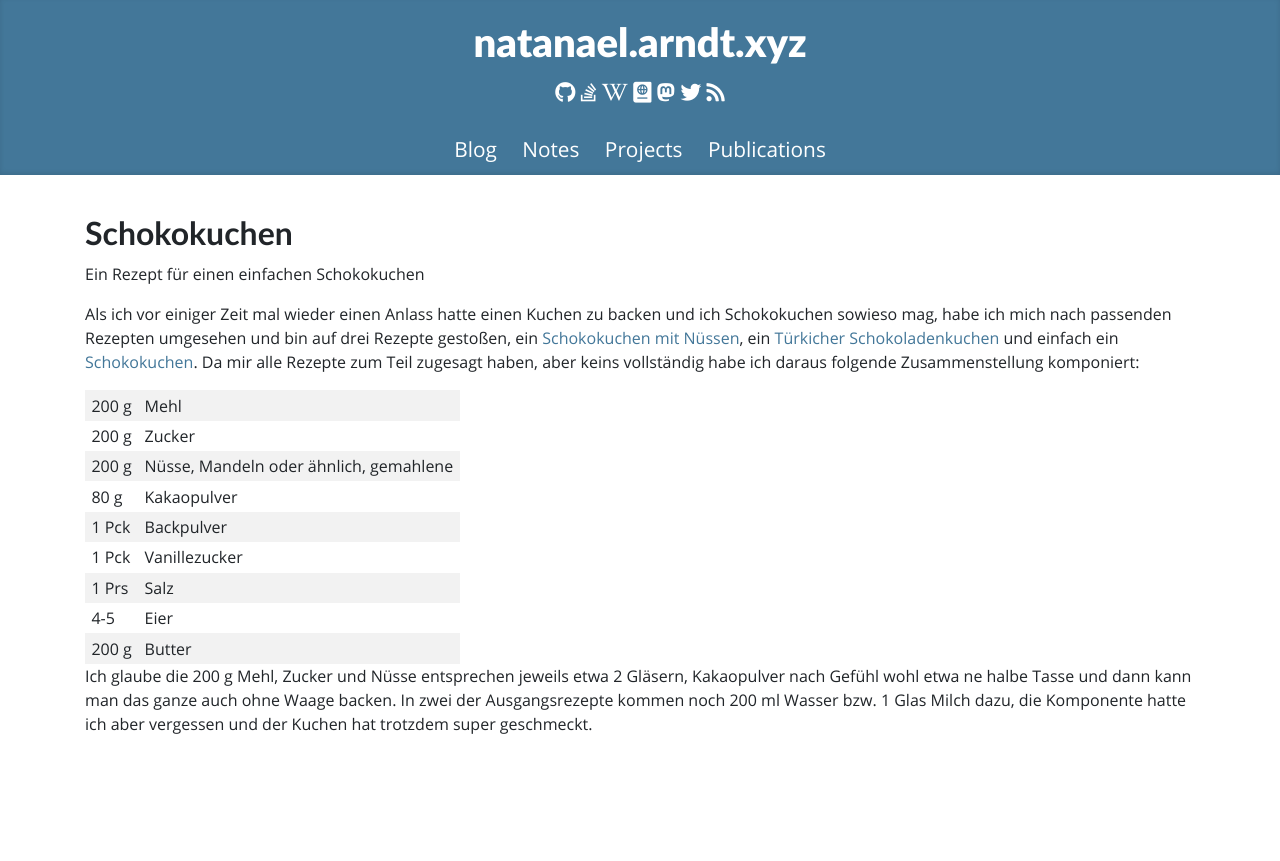
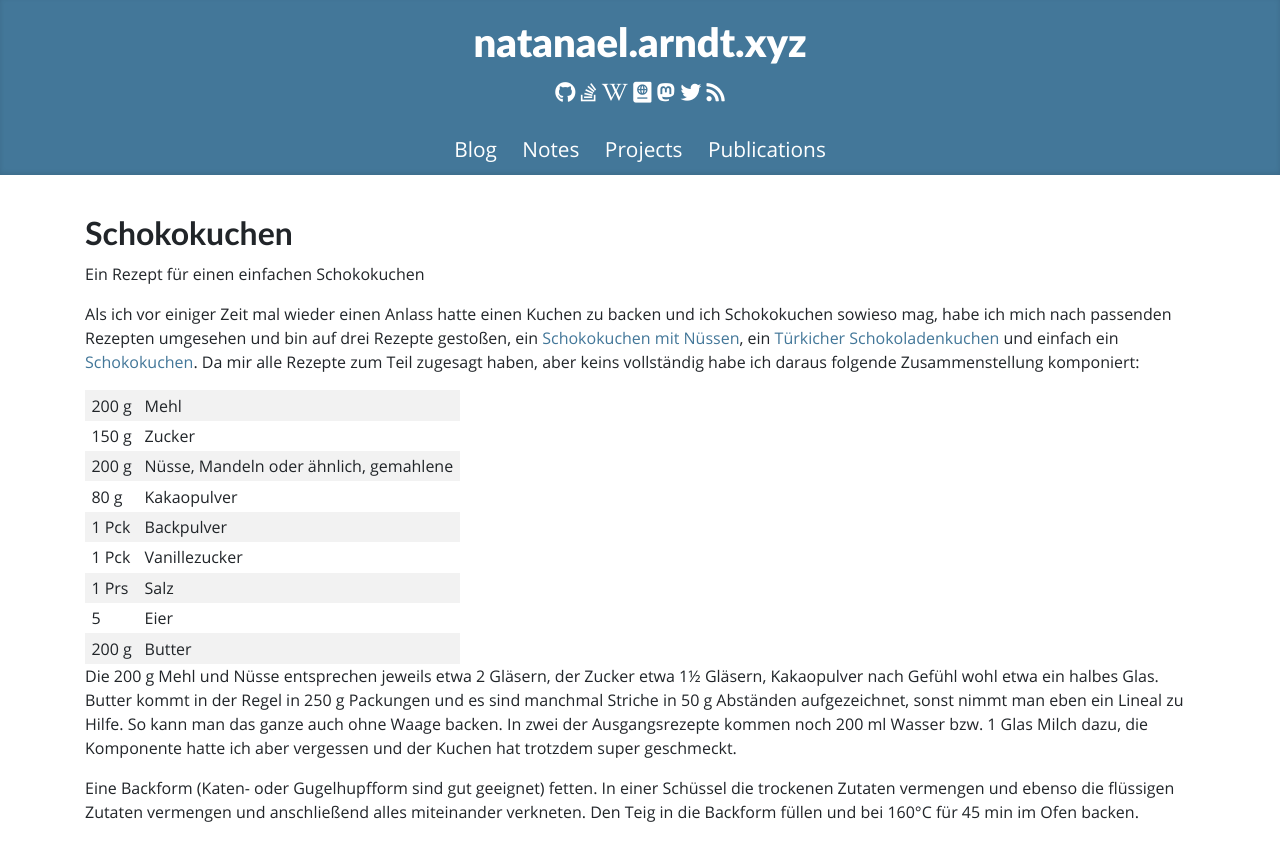
Before and after one commit to white-gecko/natanael.arndt.xyz, a Jekyll site: the page built from notes/schokokuchen.md, in a window 1280 px wide. Shown: the top 861 px of the page. Built offline with Jekyll 4.4.1, drawn with Linux system fonts in a browser that asks for light colours.

Commit message:
Mehr Angaben zum Rezept

```diff
--- a/notes/schokokuchen.md
+++ b/notes/schokokuchen.md
@@ -12,15 +12,21 @@ Da mir alle Rezepte zum Teil zugesagt haben, aber keins vollständig habe ich da
 
 
 |200 g |  Mehl |
-|200 g |  Zucker |
+|150 g |  Zucker |
 |200 g |  Nüsse, Mandeln oder ähnlich, gemahlene |
 | 80 g |  Kakaopulver |
 |1 Pck |  Backpulver |
 |1 Pck |  Vanillezucker |
 |1 Prs |  Salz |
-|  4-5 |  Eier |
+|    5 |  Eier |
 |200 g |  Butter |
 
 
-Ich glaube die 200 g Mehl, Zucker und Nüsse entsprechen jeweils etwa 2 Gläsern, Kakaopulver nach Gefühl wohl etwa ne halbe Tasse und dann kann man das ganze auch ohne Waage backen.
+Die 200 g Mehl und Nüsse entsprechen jeweils etwa 2 Gläsern, der Zucker etwa 1½ Gläsern, Kakaopulver nach Gefühl wohl etwa ein halbes Glas.
+Butter kommt in der Regel in 250 g Packungen und es sind manchmal Striche in 50 g Abständen aufgezeichnet, sonst nimmt man eben ein Lineal zu Hilfe.
+So kann man das ganze auch ohne Waage backen.
 In zwei der Ausgangsrezepte kommen noch 200 ml Wasser bzw. 1 Glas Milch dazu, die Komponente hatte ich aber vergessen und der Kuchen hat trotzdem super geschmeckt.
+
+Eine Backform (Katen- oder Gugelhupfform sind gut geeignet) fetten.
+In einer Schüssel die trockenen Zutaten vermengen und ebenso die flüssigen Zutaten vermengen und anschließend alles miteinander verkneten.
+Den Teig in die Backform füllen und bei 160°C für 45 min im Ofen backen.
```
